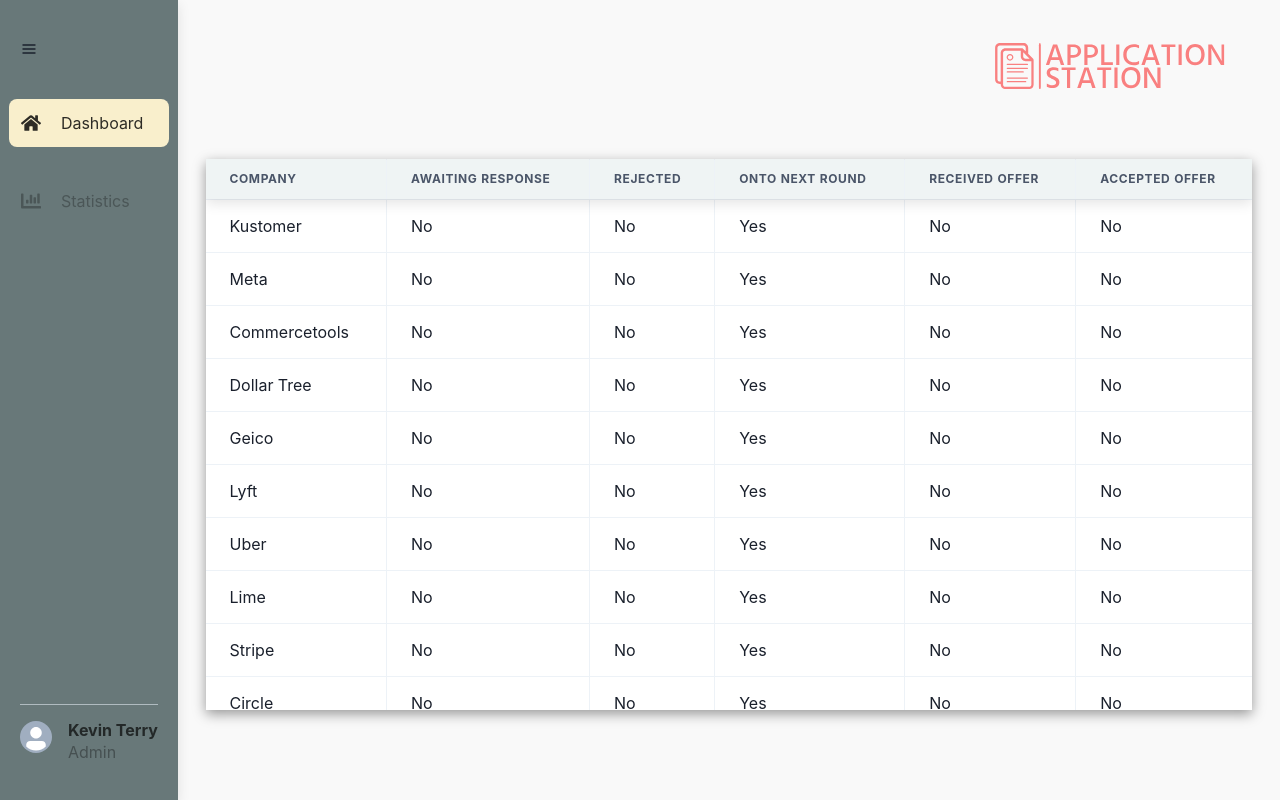
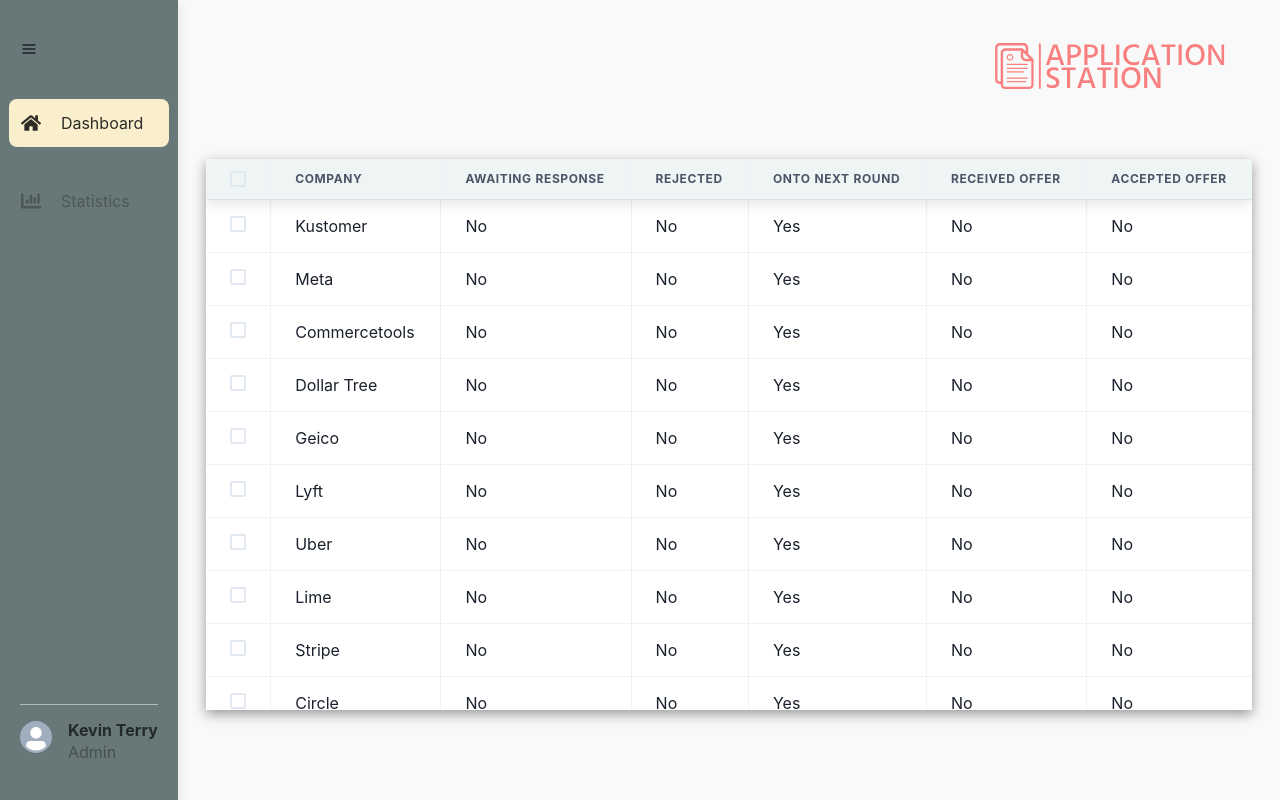
Before and after one commit to kterry1/application-station, a React (Vite) app in the folder client/: page / in a window 1280 px wide. Built offline with nearby package versions, Linux system fonts and the light colour scheme.

Commit message:
added checkboxes for table

```diff
--- a/client/src/App.tsx
+++ b/client/src/App.tsx
@@ -2,10 +2,28 @@
 import Sidebar from "./Sidebar";
 import Dashboard from "./Dashboard";
 import "./App.css";
+import { extendTheme } from "@chakra-ui/react";
+
+const customTheme = extendTheme({
+  colors: {
+    customColor: {
+      50: "rgba(249, 128, 128, 0.1)",
+      100: "rgba(249, 128, 128, 0.2)",
+      200: "rgba(249, 128, 128, 0.3)",
+      300: "rgba(249, 128, 128, 0.4)",
+      400: "rgba(249, 128, 128, 0.5)",
+      500: "rgb(249, 128, 128)",
+      600: "rgba(249, 128, 128, 0.7)",
+      700: "rgba(249, 128, 128, 0.8)",
+      800: "rgba(249, 128, 128, 0.9)",
+      900: "rgba(249, 128, 128, 1)",
+    },
+  },
+});
 
 function App() {
   return (
-    <ChakraProvider>
+    <ChakraProvider theme={customTheme}>
       <Flex>
         <Sidebar />
         <Dashboard />
--- a/client/src/Dashboard.tsx
+++ b/client/src/Dashboard.tsx
@@ -1,23 +1,20 @@
 import {
-  Box,
   Center,
-  Divider,
+  Checkbox,
   Flex,
   Table,
   TableContainer,
   Tbody,
   Td,
-  Tfoot,
   Th,
   Thead,
   Tr,
 } from "@chakra-ui/react";
-import React from "react";
 import "./App.css";
 import { fakeTableData } from "./fake-table-data";
-import Logo from "./assets/company-logo.svg";
-import Background from "./assets/background.jpg";
 import CompanyLogo from "./assets/company-logo.svg";
+import { useState } from "react";
+import SingleCheckbox from "./assets/SingleCheckbox";
 
 type Props = {};
 
@@ -26,6 +23,7 @@
 };
 
 const Dashboard = (props: Props) => {
+  const [allChecked, setAllChecked] = useState(false);
   return (
     <Flex py="20px" bg="#f6f6f6a3" flexDir="column" width="100%" height="100vh">
       <Flex
@@ -59,6 +57,13 @@
               bgColor="#eff4f4"
             >
               <Tr>
+                <Th>
+                  <Checkbox
+                    colorScheme="customColor"
+                    isChecked={allChecked}
+                    onChange={() => setAllChecked(!allChecked)}
+                  />
+                </Th>
                 <Th>Company</Th>
                 <Th>Awaiting Response</Th>
                 <Th>Rejected</Th>
@@ -83,6 +88,12 @@
                   <Tr
                     _hover={{ backgroundColor: "#AEC8CA", cursor: "pointer" }}
                   >
+                    <Td>
+                      <SingleCheckbox
+                        colorScheme="customColor"
+                        allChecked={allChecked}
+                      />
+                    </Td>
                     <Td>{companyName}</Td>
                     <Td>{tableTestFunc(awaitingResponse)}</Td>
                     <Td>{tableTestFunc(rejected)}</Td>
--- /dev/null
+++ b/client/src/assets/SingleCheckbox.tsx
@@ -0,0 +1,25 @@
+import { Checkbox } from "@chakra-ui/react";
+import React, { useEffect, useState } from "react";
+
+type SingleCheckboxProps = {
+  colorScheme: string;
+  allChecked: boolean;
+};
+
+const SingleCheckbox = ({ colorScheme, allChecked }: SingleCheckboxProps) => {
+  const [isChecked, setIsChecked] = useState(false);
+
+  useEffect(() => {
+    setIsChecked(allChecked);
+  }, [allChecked]);
+
+  return (
+    <Checkbox
+      colorScheme={colorScheme}
+      isChecked={isChecked}
+      onChange={() => setIsChecked(!isChecked)}
+    />
+  );
+};
+
+export default SingleCheckbox;
```
